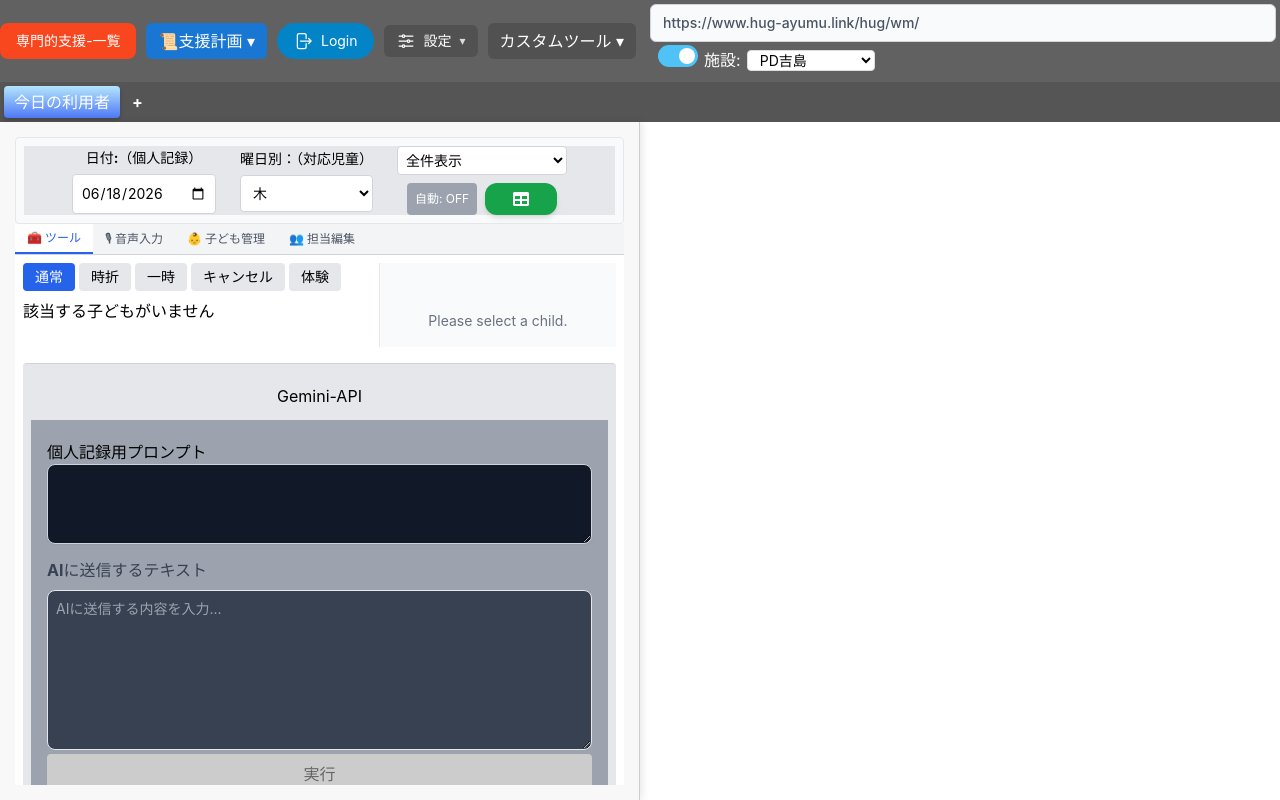
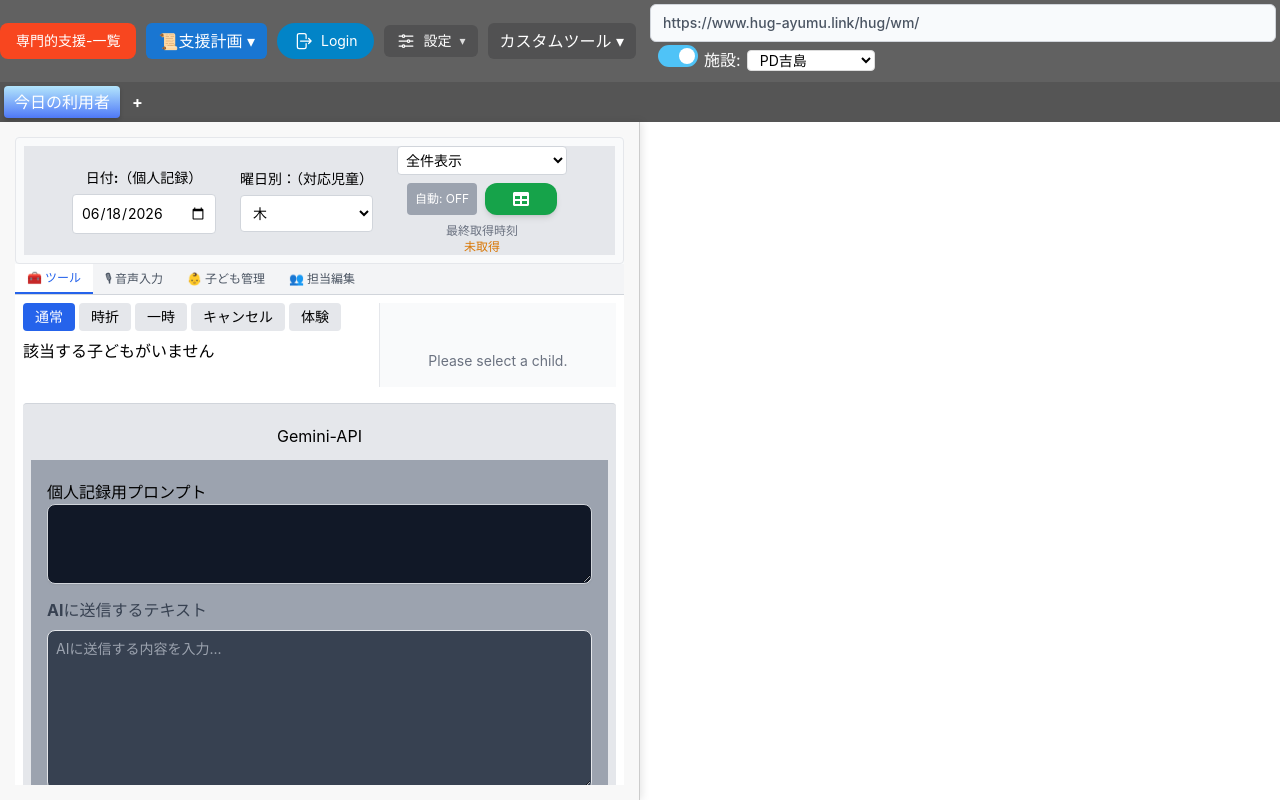
Before and after one commit to higayu/_hug-client, a React (Vite) app in the folder renderer/: page / in a window 1280 px wide. Built offline with nearby package versions, Linux system fonts and the light colour scheme.

Commit message:
最終習得時刻表示機能追加

```diff
--- a/renderer/src/components/Sidebar/Tools/SelectChildren/ChildMemoPanel/index.jsx
+++ b/renderer/src/components/Sidebar/Tools/SelectChildren/ChildMemoPanel/index.jsx
@@ -11,6 +11,7 @@ import {
 import { useToast } from '@/components/common/ToastContext.jsx'
 import ProfessionalSupportCheckPanel from '@/components/common/ProfessionalSupportCheckPanel'
 import AttendanceActionSection from './AttendanceActionSection.jsx'
+import { isAttendanceDataLoaded } from '@/utils/attendance/helpers/attendanceStatus.js'
 import './attendanceForm.css'
 
 export default function ChildMemoPanel() {
@@ -106,6 +107,27 @@ export default function ChildMemoPanel() {
     )
   }
 
+  const isAttendanceLoaded = isAttendanceDataLoaded(attendanceData)
+
+  if (!isAttendanceLoaded) {
+    return (
+      <div className="child-memo-panel flex-1 min-h-0 border-l border-gray-300 bg-gray-50 flex flex-col">
+        <div className="flex-1 flex flex-col items-center justify-center p-6 text-center">
+          <p className="text-sm font-semibold text-gray-800">
+            勤怠データを取得してください
+          </p>
+          <p className="text-sm text-gray-500 mt-2">
+            上部の緑ボタン（表アイコン）から
+            <br />
+            今日の利用者データを取得してください
+          </p>
+        </div>
+      </div>
+    )
+  }
+
+  const hasChildAttendance = Boolean(attendanceItem)
+
   const column5 = attendanceItem?.column5 ?? null
   const column5Html = attendanceItem?.column5Html ?? null
   const column6 = attendanceItem?.column6 ?? null
@@ -198,11 +220,8 @@ export default function ChildMemoPanel() {
   return (
     <div className="child-memo-panel flex-1 min-h-0 border-l border-gray-300 bg-gray-50 flex flex-col">
       <div className="flex-1 min-h-0 overflow-y-auto p-2">
-        <div
-          className={`child-memo-attendance-form flex flex-col rounded bg-white border border-gray-300 gap-2 p-2 ${
-            !isUIEnabled ? 'opacity-60' : ''
-          }`}
-        >
+        <div className="child-memo-attendance-form flex flex-col rounded bg-white border border-gray-300 gap-2 p-2">
+          {hasChildAttendance ? (
             <AttendanceActionSection
               childId={selectChild}
               childName={childName}
@@ -222,6 +241,16 @@ export default function ChildMemoPanel() {
               onAbsence={runAbsence}
               onProfessionalSupport={addProfessionalSupportNewTab}
             />
+          ) : (
+            <div className="rounded border border-amber-200 bg-amber-50 p-3 text-center">
+              <p className="text-sm font-medium text-amber-800">
+                この児童の勤怠データが見つかりません
+              </p>
+              <p className="text-xs text-amber-700 mt-1">
+                データを再取得するか、別の児童を選択してください
+              </p>
+            </div>
+          )}
         </div>
 
         <ProfessionalSupportCheckPanel
--- a/renderer/src/components/Sidebar/common/SidebarHeader/index.jsx
+++ b/renderer/src/components/Sidebar/common/SidebarHeader/index.jsx
@@ -18,6 +18,7 @@ function SidebarHeader() {
   const {
     CURRENT_DAY_OF_WEEK,
     CURRENT_YMD,
+    attendanceData,
     setCurrentDate,
     setCurrentYmd,
     DEBUG_FLG,
@@ -122,6 +123,7 @@ function SidebarHeader() {
                 onFetch={runFetch}
                 autoFetchEnabled={autoFetchEnabled}
                 onToggleAutoFetch={toggleAutoFetch}
+                lastFetchedAt={attendanceData?.extractedAt}
               />
         </div>
 
--- a/renderer/src/components/common/TableDataGetButon/index.jsx
+++ b/renderer/src/components/common/TableDataGetButon/index.jsx
@@ -1,5 +1,21 @@
 import React, { useState } from "react";
 import { FaTable } from "react-icons/fa";
+
+function formatLastFetchedAt(extractedAt) {
+  if (!extractedAt) return "未取得";
+
+  const date = new Date(extractedAt);
+  if (Number.isNaN(date.getTime())) return "未取得";
+
+  return date.toLocaleString("ja-JP", {
+    year: "numeric",
+    month: "2-digit",
+    day: "2-digit",
+    hour: "2-digit",
+    minute: "2-digit",
+    second: "2-digit",
+  });
+}
 
 /**
  * 勤怠データ取得 UI（自動取得トグル + 手動取得）
@@ -7,12 +23,14 @@ import { FaTable } from "react-icons/fa";
  *   onFetch?: () => void | Promise<void>,
  *   autoFetchEnabled?: boolean,
  *   onToggleAutoFetch?: () => void,
+ *   lastFetchedAt?: string | null,
  * }} props
  */
 export default function TableDataGetButton({
   onFetch,
   autoFetchEnabled,
   onToggleAutoFetch,
+  lastFetchedAt,
 }) {
   const [open, setOpen] = useState(false);
 
@@ -20,7 +38,10 @@ export default function TableDataGetButton({
     console.warn("[TableDataGetButton] onFetch が未指定です");
   }
 
+  const fetchedAtLabel = formatLastFetchedAt(lastFetchedAt);
+
   return (
+    <div className="flex flex-col gap-2 items-center justify-center">
       <div className="flex flex-row gap-2 items-center justify-center">
         {onToggleAutoFetch != null && (
           <button
@@ -75,5 +96,17 @@ export default function TableDataGetButton({
           </div>
         </div>
       </div>
+
+      <div className="flex flex-col items-center text-center">
+        <span className="text-xs text-gray-500">最終取得時刻</span>
+        <span
+          className={`text-xs font-medium ${
+            lastFetchedAt ? "text-gray-800" : "text-amber-600"
+          }`}
+        >
+          {fetchedAtLabel}
+        </span>
+      </div>
+    </div>
   );
 }
--- a/renderer/src/utils/attendance/helpers/attendanceStatus.js
+++ b/renderer/src/utils/attendance/helpers/attendanceStatus.js
@@ -18,6 +18,10 @@ export function getAttendanceItemForChild(attendanceData, childId) {
   const list = attendanceData?.data
   if (!Array.isArray(list)) return null
   return list.find((item) => String(item.children_id) === String(childId)) || null
+}
+
+export function isAttendanceDataLoaded(attendanceData) {
+  return Array.isArray(attendanceData?.data)
 }
 
 export function isChildAbsent(attendanceItem) {
```
Lines whose indentation alone changed are shown as unchanged.
